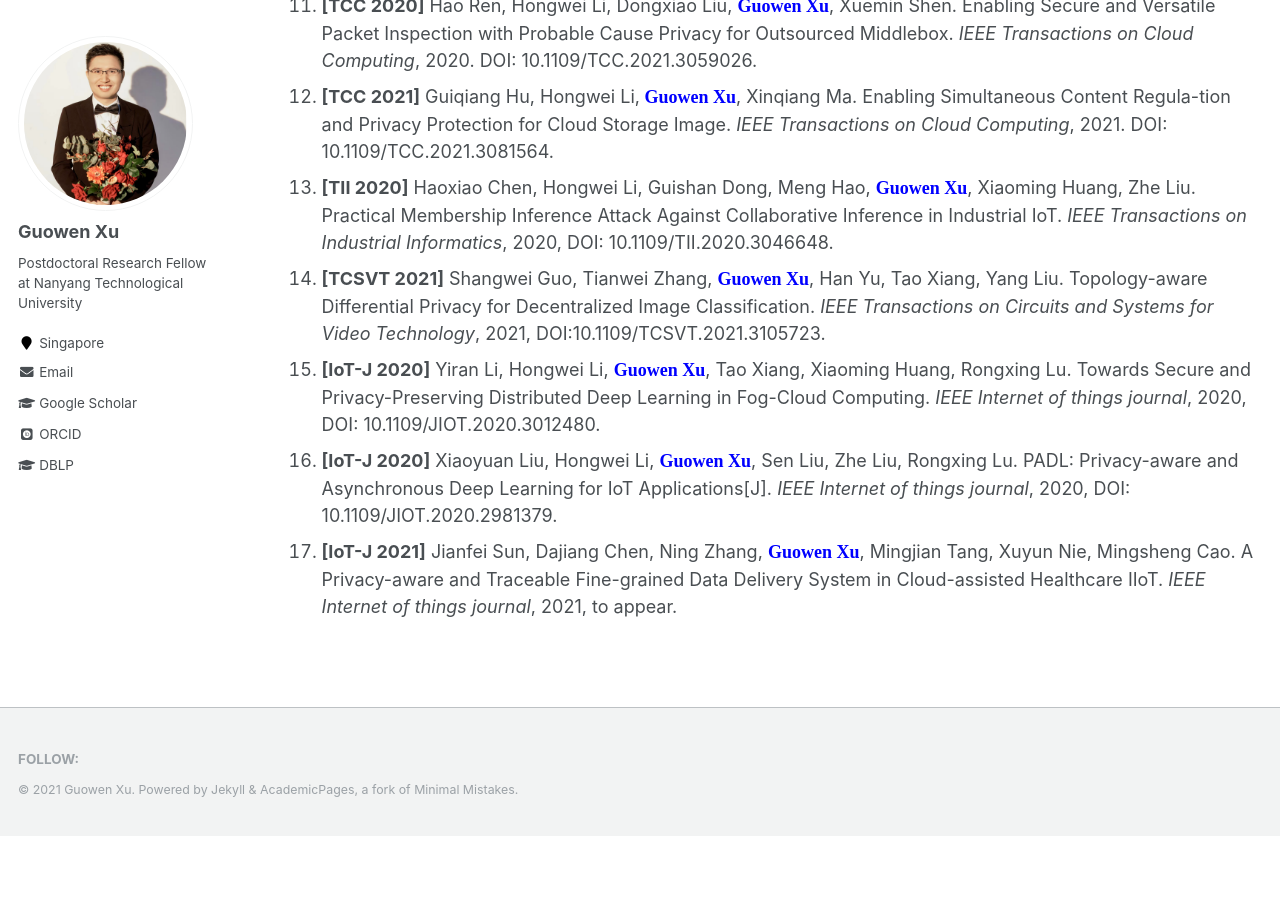
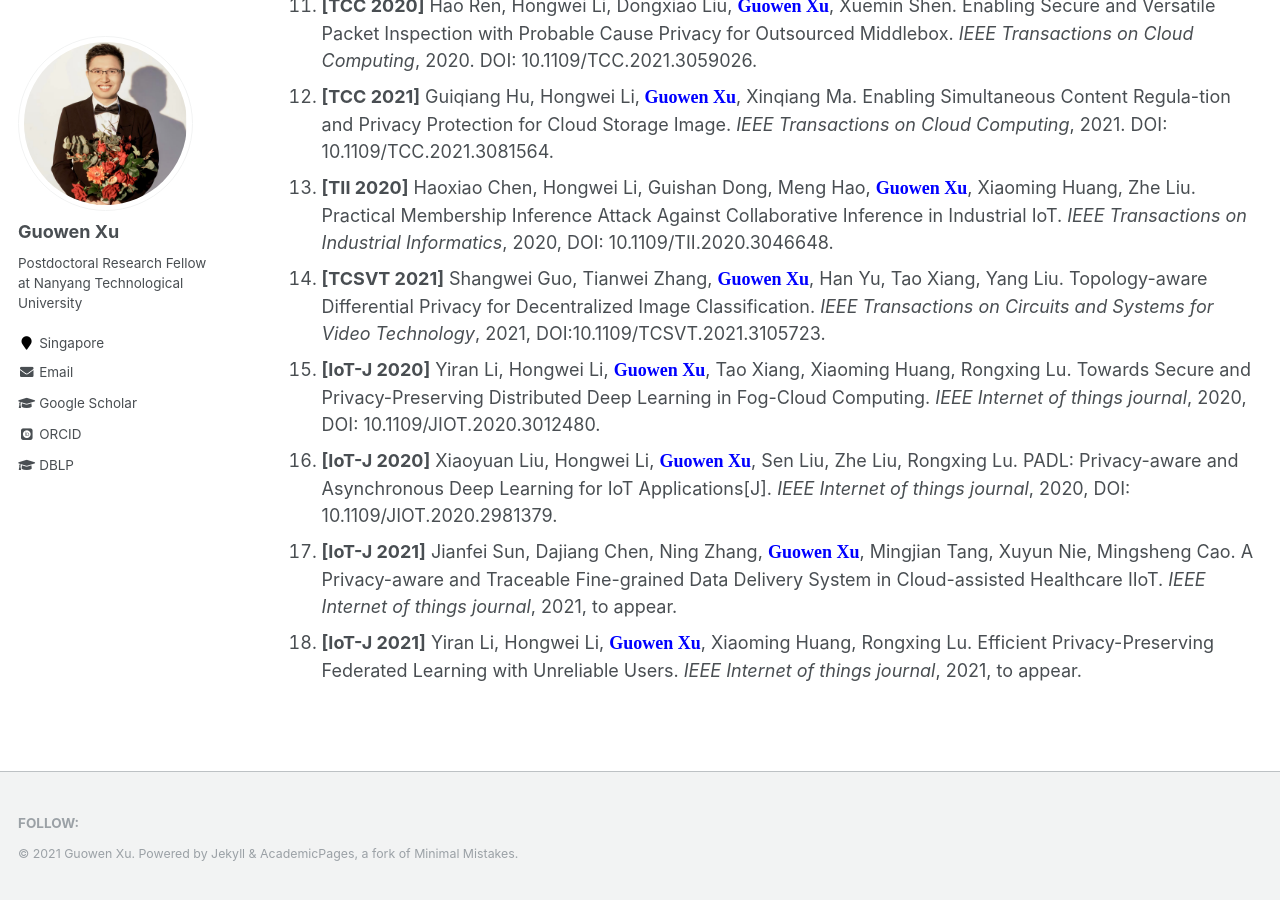
Before and after one commit to Guowen-xu/guowen-xu.github.io, a Jekyll site: the page built from _pages/publications.md, in a window 1280 px wide and 900 px high, scrolled down 2550 px. Built offline with Jekyll 4.4.1, drawn with Linux system fonts in a browser that asks for light colours; some web fonts are replaced; before the commit the page ends 3386 px from its top, so only the background shows below that.

Commit message:
Update publications.md

```diff
--- a/_pages/publications.md
+++ b/_pages/publications.md
@@ -55,3 +55,4 @@ You can find my articles on my [Google Scholar](https://scholar.google.com.hk/ci
 15. **[IoT-J 2020]** Yiran Li, Hongwei Li, **<font face="Times New Roman" color=blue size=4> Guowen Xu</font>**, Tao Xiang, Xiaoming Huang, Rongxing Lu. Towards Secure and Privacy-Preserving Distributed Deep Learning in Fog-Cloud Computing. *IEEE Internet of things journal*, 2020, DOI: 10.1109/JIOT.2020.3012480.
 16. **[IoT-J 2020]** Xiaoyuan Liu, Hongwei Li, **<font face="Times New Roman" color=blue size=4> Guowen Xu</font>**, Sen Liu, Zhe Liu, Rongxing Lu. PADL: Privacy-aware and Asynchronous Deep Learning for IoT Applications[J]. *IEEE Internet of things journal*, 2020, DOI: 10.1109/JIOT.2020.2981379.
 17. **[IoT-J 2021]** Jianfei Sun, Dajiang Chen, Ning Zhang, **<font face="Times New Roman" color=blue size=4> Guowen Xu</font>**, Mingjian Tang, Xuyun Nie, Mingsheng Cao. A Privacy-aware and Traceable Fine-grained Data Delivery System in Cloud-assisted Healthcare IIoT. *IEEE Internet of things journal*, 2021, to appear.
+18.  **[IoT-J 2021]** Yiran Li, Hongwei Li, **<font face="Times New Roman" color=blue size=4> Guowen Xu</font>**, Xiaoming Huang, Rongxing Lu. Efficient Privacy-Preserving Federated Learning with Unreliable Users. *IEEE Internet of things journal*, 2021, to appear.
```
